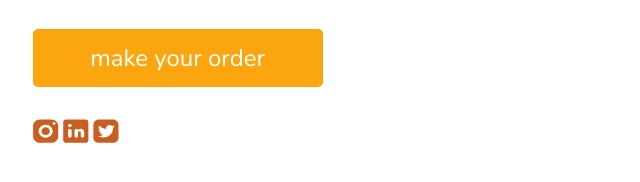
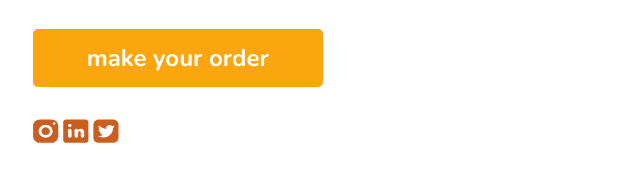
Before and after one commit to luanpires94/GetCoffee, a plain HTML site: page index.html in a window 1280 px wide. Shown: the part 482-664 px from the top of the page, 142-782 px from the left. Drawn offline with nearby package versions, Linux system fonts and the light colour scheme.

Commit message:
adding cursor

```diff
--- a/style.scss
+++ b/style.scss
@@ -28,6 +28,7 @@ header {
     li {
       margin-right: 59px;
       font-size: 18px;
+      cursor: pointer;
     }
   }
 }
@@ -63,5 +64,7 @@ header {
     border: none;
     font-size: 24px;
     margin: 32px 0;
+    font-weight: 700;
+    cursor: pointer;
   }
 }
```
Also changed, not shown: style.css, 1 other file.
